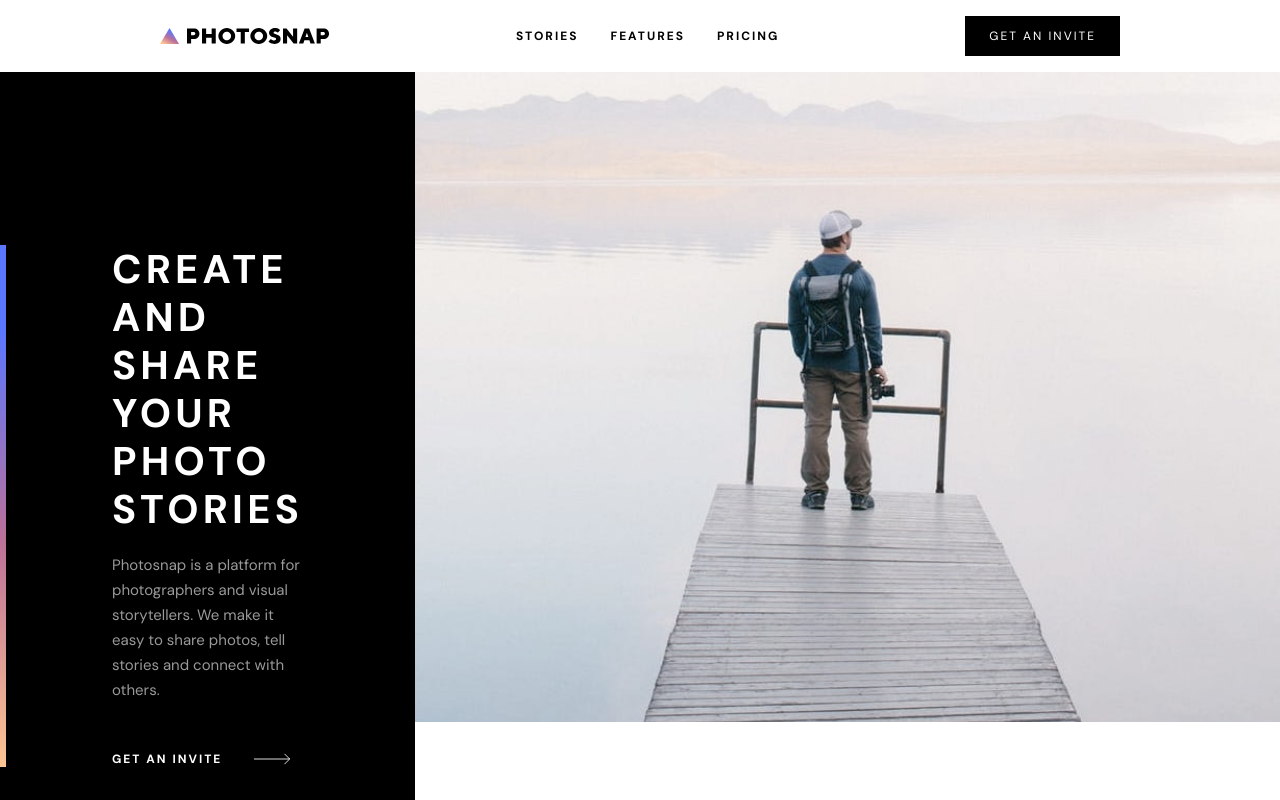
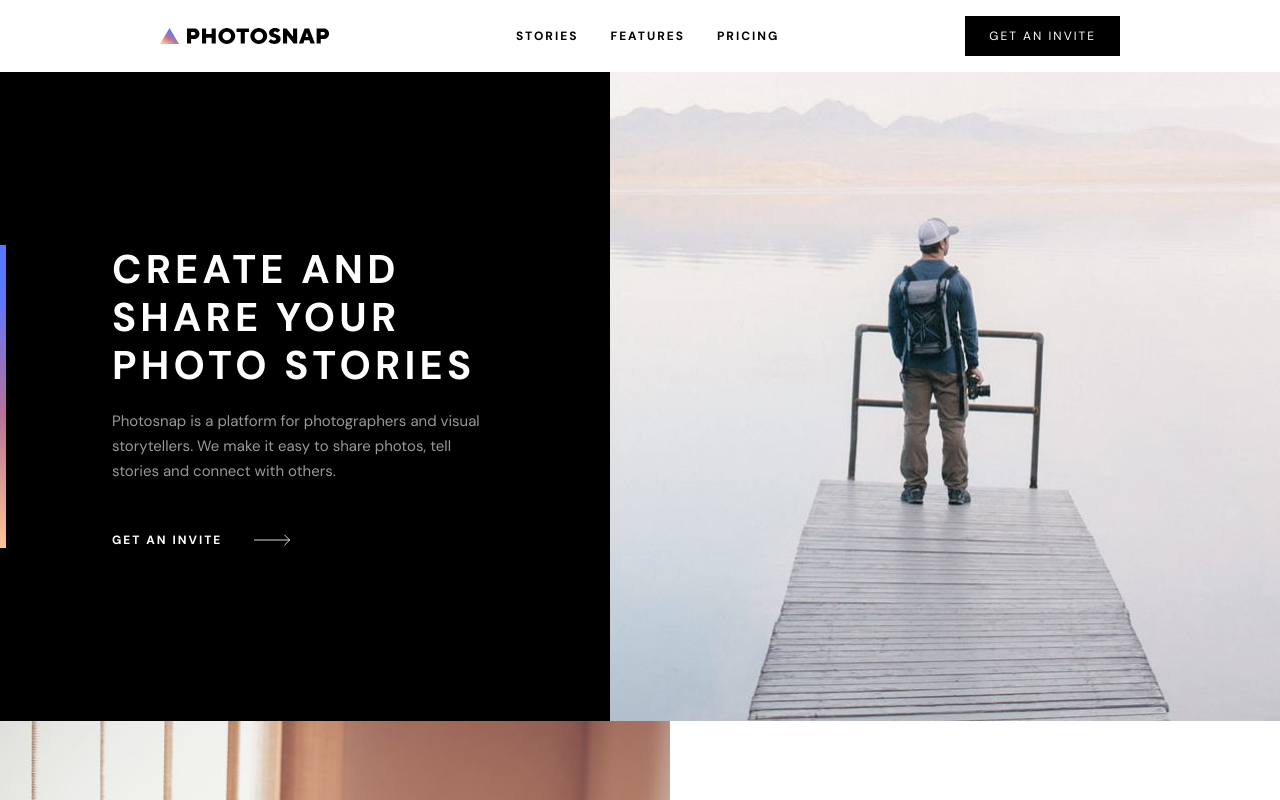
Before and after one commit to nwekeKent/photosnap, a Vue app: page / in a window 1280 px wide. Shown: the top 800 px of the page. Built offline with nearby package versions, Linux system fonts and the light colour scheme.

Commit message:
add flex shrink to hero content

```diff
--- a/src/components/ui/PhotoDiv.vue
+++ b/src/components/ui/PhotoDiv.vue
@@ -7,7 +7,7 @@
 	>
 		<div
 			:class="[
-				'py-[72px]  md:py-[173px] flex items-center w-full  md:w-[610px] relative',
+				'py-[72px]  md:py-[173px] flex items-center w-full flex-shrink-0 md:w-[495px] lg:w-[610px] relative',
 				textDivDark ? 'bg-black text-white' : 'bg-white text-black',
 			]"
 		>
```
